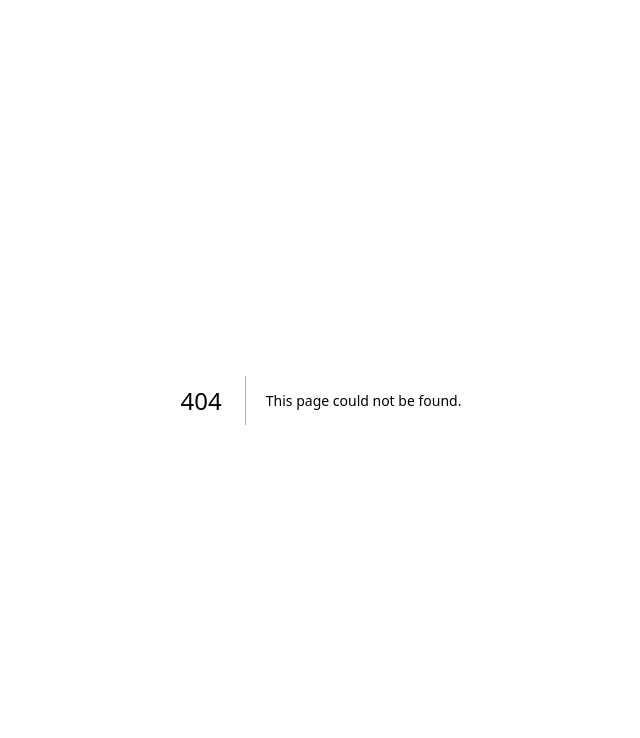
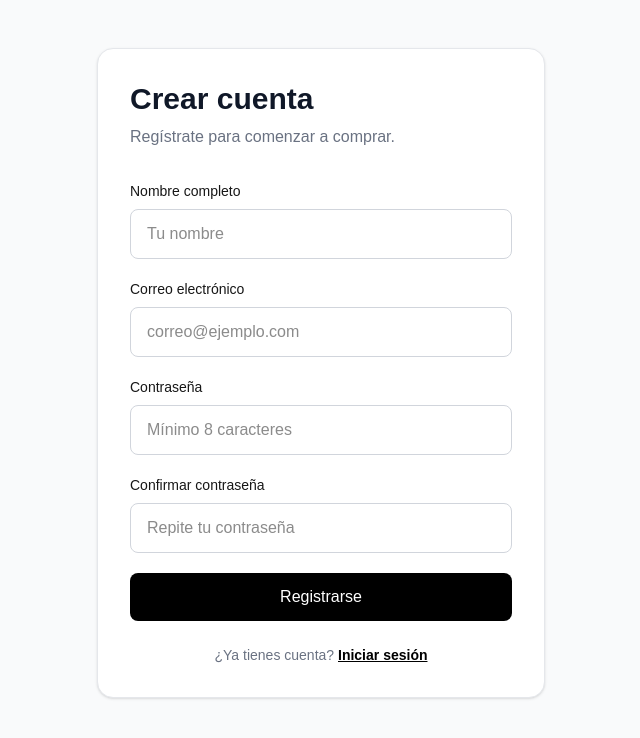
Before and after one commit to gabo-cc/ecommerce-frontend, a Next.js app: page /registro in a window 1280 px wide. Before the commit this address had no page. Shown: the top 738 px of the page, without its empty margins (319-959 px from the left). Built offline with nearby package versions, Linux system fonts and the light colour scheme.

Commit message:
feat: implementar registro de clientes

```diff
--- /dev/null
+++ b/src/app/registro/page.tsx
@@ -0,0 +1,124 @@
+"use client";
+
+import { useActionState } from "react";
+import Link from "next/link";
+import { registroAction } from "@/actions/auth";
+import { initialAuthState } from "@/lib/auth";
+
+export default function RegistroPage() {
+  const [state, formAction, pending] = useActionState(
+    registroAction,
+    initialAuthState,
+  );
+
+  return (
+    <main className="flex min-h-[85vh] items-center justify-center bg-gray-50 px-6 py-12">
+      <div className="w-full max-w-md rounded-2xl border border-gray-200 bg-white p-8 shadow-sm">
+        <h1 className="text-3xl font-bold text-gray-900">Crear cuenta</h1>
+
+        <p className="mt-2 text-gray-500">
+          Regístrate para comenzar a comprar.
+        </p>
+
+        <form action={formAction} className="mt-8 space-y-5">
+          <div>
+            <label htmlFor="name" className="mb-2 block text-sm font-medium">
+              Nombre completo
+            </label>
+
+            <input
+              id="name"
+              name="name"
+              type="text"
+              autoComplete="name"
+              required
+              maxLength={255}
+              className="w-full rounded-lg border border-gray-300 px-4 py-3 outline-none focus:border-black"
+              placeholder="Tu nombre"
+            />
+          </div>
+
+          <div>
+            <label htmlFor="email" className="mb-2 block text-sm font-medium">
+              Correo electrónico
+            </label>
+
+            <input
+              id="email"
+              name="email"
+              type="email"
+              autoComplete="email"
+              required
+              className="w-full rounded-lg border border-gray-300 px-4 py-3 outline-none focus:border-black"
+              placeholder="correo@ejemplo.com"
+            />
+          </div>
+
+          <div>
+            <label
+              htmlFor="password"
+              className="mb-2 block text-sm font-medium"
+            >
+              Contraseña
+            </label>
+
+            <input
+              id="password"
+              name="password"
+              type="password"
+              autoComplete="new-password"
+              minLength={8}
+              required
+              className="w-full rounded-lg border border-gray-300 px-4 py-3 outline-none focus:border-black"
+              placeholder="Mínimo 8 caracteres"
+            />
+          </div>
+
+          <div>
+            <label
+              htmlFor="password_confirmation"
+              className="mb-2 block text-sm font-medium"
+            >
+              Confirmar contraseña
+            </label>
+
+            <input
+              id="password_confirmation"
+              name="password_confirmation"
+              type="password"
+              autoComplete="new-password"
+              minLength={8}
+              required
+              className="w-full rounded-lg border border-gray-300 px-4 py-3 outline-none focus:border-black"
+              placeholder="Repite tu contraseña"
+            />
+          </div>
+
+          {state.error && (
+            <p
+              role="alert"
+              className="rounded-lg bg-red-50 p-3 text-sm text-red-600"
+            >
+              {state.error}
+            </p>
+          )}
+
+          <button
+            type="submit"
+            disabled={pending}
+            className="w-full rounded-lg bg-black px-6 py-3 font-medium text-white hover:bg-gray-800 disabled:opacity-50"
+          >
+            {pending ? "Creando cuenta..." : "Registrarse"}
+          </button>
+        </form>
+
+        <p className="mt-6 text-center text-sm text-gray-500">
+          ¿Ya tienes cuenta?{" "}
+          <Link href="/login" className="font-semibold text-black underline">
+            Iniciar sesión
+          </Link>
+        </p>
+      </div>
+    </main>
+  );
+}
```
